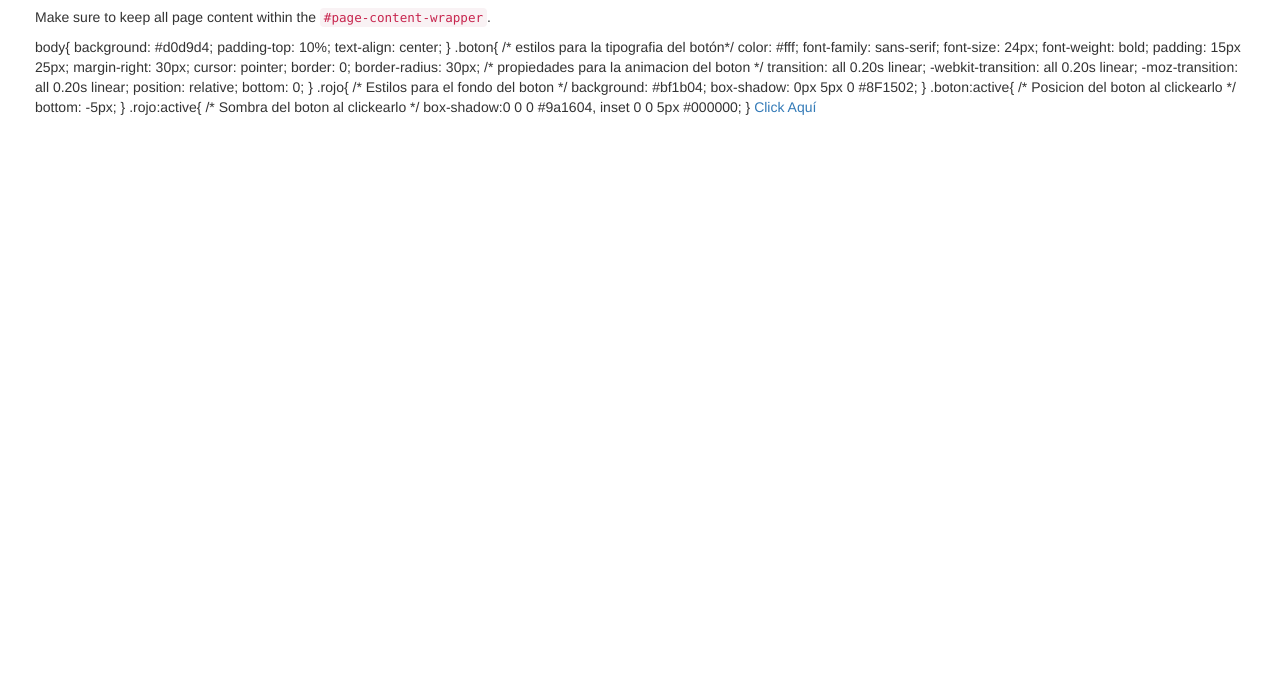
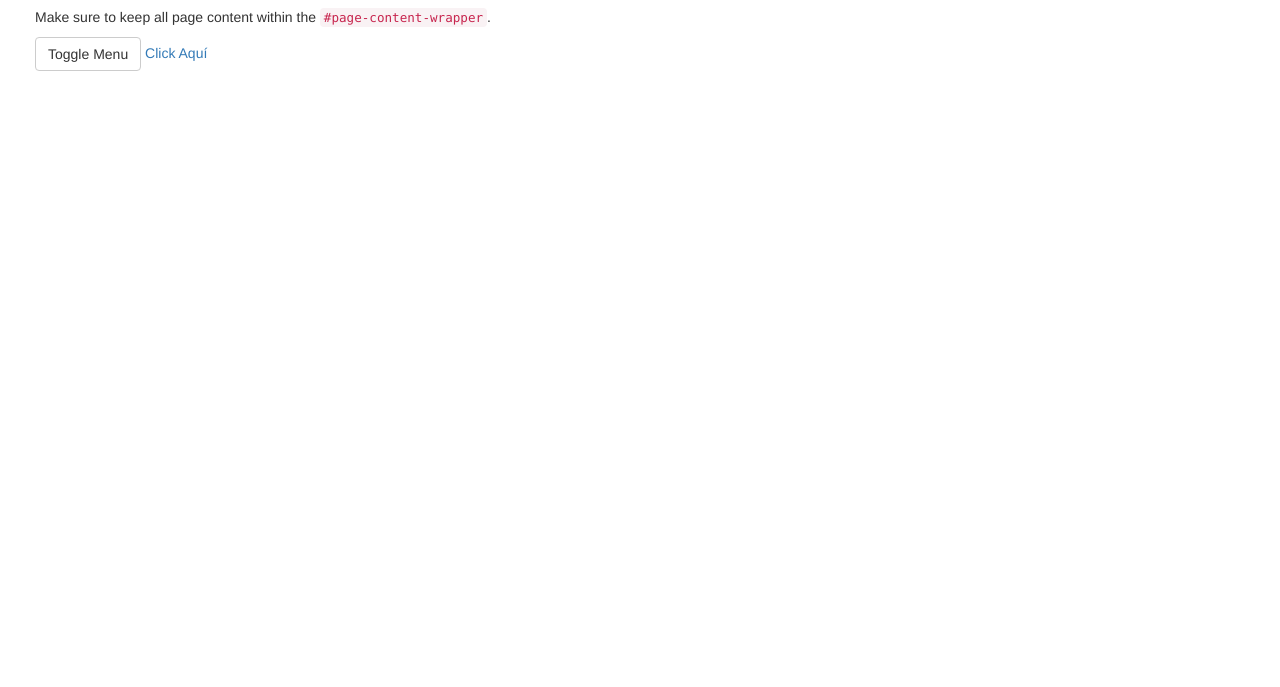
Before and after one commit to jolivera73/doritos-souls, a website: page index.html in a window 1280 px wide. Shown: the part 113-800 px from the top of the page. Drawn offline with Linux system fonts and the light colour scheme.

Commit message:
Update index.html

```diff
--- a/index.html
+++ b/index.html
@@ -66,50 +66,7 @@
                         <h1>Doritos Souls</h1>
                         <p>Una guía de la saga Souls en español.</p>
                         <p>Make sure to keep all page content within the <code>#page-content-wrapper</code>.</p>
-                        body{
-    background: #d0d9d4;
-    padding-top: 10%;
-    text-align: center;
-}
-.boton{
-    /* estilos para la tipografia del botón*/
-
-    color: #fff;
-    font-family: sans-serif;
-    font-size: 24px;
-    font-weight: bold;
-    padding: 15px 25px;
-    margin-right: 30px;
-    cursor: pointer;
-    border: 0;
-    border-radius: 30px;
-
-    /* propiedades para la animacion del boton */
-
-    transition: all 0.20s linear;
-    -webkit-transition: all 0.20s linear;
-    -moz-transition: all 0.20s linear;
-    position: relative;
-    bottom: 0;
-}
-
-.rojo{
-    /* Estilos para el fondo del boton */
-    background: #bf1b04;
-    box-shadow: 0px 5px 0 #8F1502;
-}
-.boton:active{
-    /* Posicion del boton al clickearlo */
-    bottom: -5px;
-}
-
-.rojo:active{
-    /* Sombra del boton al clickearlo */
-    box-shadow:0 0 0 #9a1604, inset 0 0 5px #000000;
-
-}
-</style>
-</head>
+                       <a href="#menu-toggle" class="btn btn-default" id="menu-toggle">Toggle Menu</a>
 
 <body>
 <a>Click Aquí</a>
```
